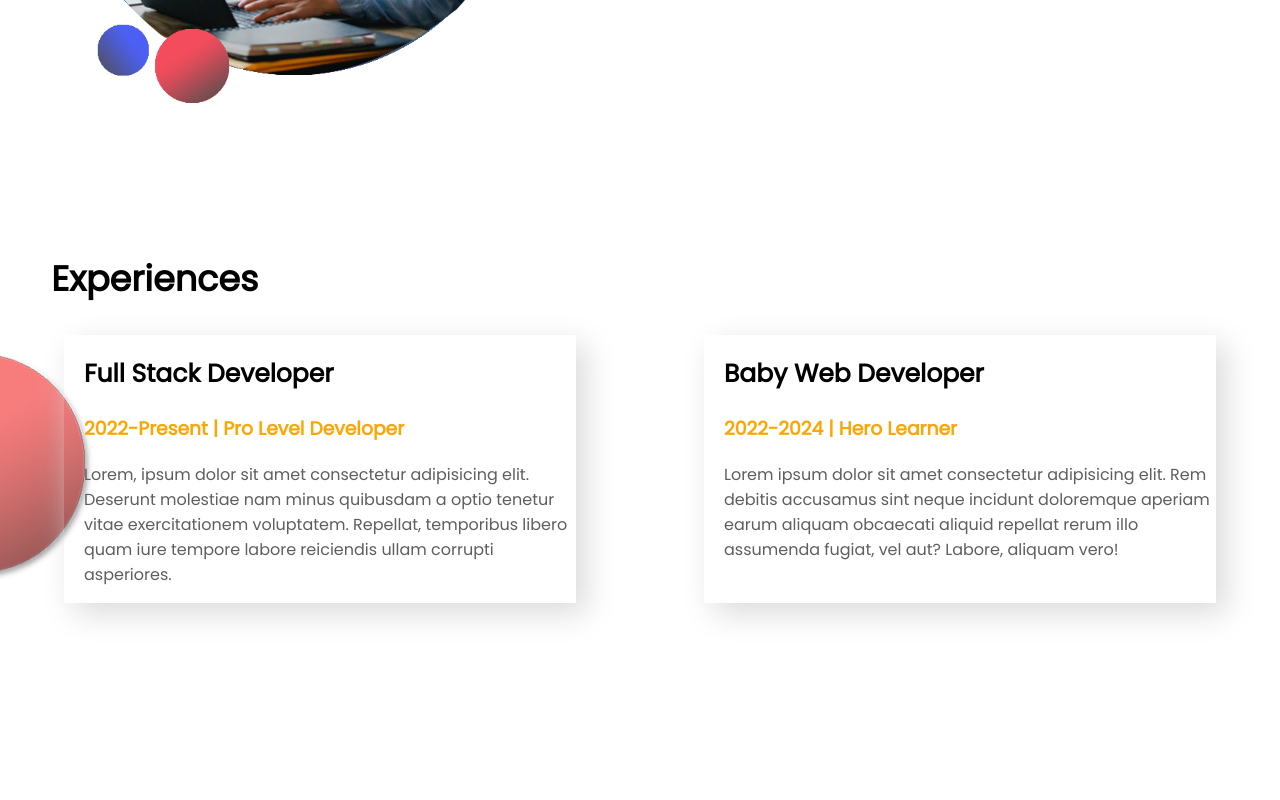
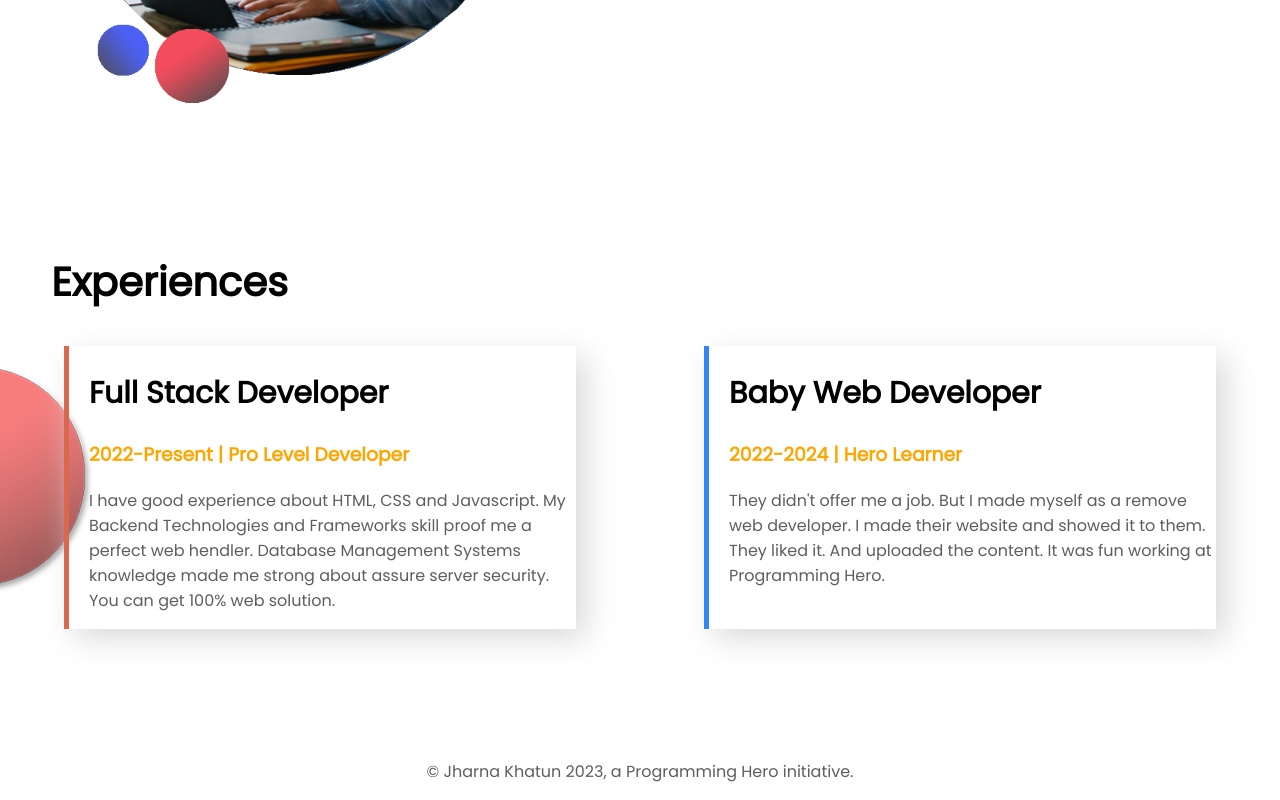
Before and after one commit to Jharna203/developer-portfolio, a plain HTML site: page index.html in a window 1280 px wide. Shown: the part 1023-1823 px from the top of the page. Before the commit the page ends 1756 px from the top, so only its background shows below. Drawn offline with Linux system fonts and the light colour scheme.

Commit message:
experience

```diff
--- a/index.html
+++ b/index.html
@@ -17,7 +17,7 @@
     <section class="top-banner flexible-container">
         <div id="space-margin" class="half-width">
 
-            <h1>Welcome To</h1>
+            <h1 class="fontsize">Welcome To</h1>
             <h1 class="fontsize"><span class="orange-color"> Jharna Khatun </span>World!</h1>
             <h3>I'm a Junior Web Developer</h3>
             <p> I polish my skills and deliver my creations most ultimately and amazingly. I love what I do and I do
@@ -42,25 +42,26 @@
         </div>
     </section>
     <section class="experience-area">
-        <h1 id="experience-head">Experiences</h1>
+        <h1 class="fontsize" id="experience-head">Experiences</h1>
         <div class="flexible-container">
-            <div class="experiance-item">
+            <div id="full-stake-dev" class="experiance-item">
                 <h2>Full Stack Developer</h2>
                 <h3 class="orange-color">2022-Present | Pro Level Developer</h3>
-                <p>Lorem, ipsum dolor sit amet consectetur adipisicing elit. Deserunt molestiae nam minus quibusdam a
-                    optio
-                    tenetur vitae exercitationem voluptatem. Repellat, temporibus libero quam iure tempore labore
-                    reiciendis
-                    ullam corrupti asperiores.</p>
+                <p>I have good experience about HTML, CSS and Javascript. My Backend Technologies and Frameworks skill
+                    proof me a perfect web hendler. Database Management Systems knowledge made me strong about assure
+                    server security. You can get 100% web solution.</p>
             </div>
-            <div class="experiance-item">
+            <div id="baby-stake-dev" class="experiance-item">
                 <h2>Baby Web Developer</h2>
                 <h3 class="orange-color">2022-2024 | Hero Learner</h3>
-                <p>Lorem ipsum dolor sit amet consectetur adipisicing elit. Rem debitis accusamus sint neque incidunt
-                    doloremque aperiam earum aliquam obcaecati aliquid repellat rerum illo assumenda fugiat, vel aut?
-                    Labore, aliquam vero!</p>
+                <p>They didn't offer me a job. But I made myself as a remove web developer. I made their website and
+                    showed it to them. They liked it. And uploaded the content. It was fun working at Programming Hero.
+                </p>
             </div>
         </div>
+    </section>
+    <section>
+        <p style="text-align: center;">© Jharna Khatun 2023, a Programming Hero initiative.</p>
     </section>
 </body>
 
--- a/style.css
+++ b/style.css
@@ -7,12 +7,8 @@ P {
     color: rgb(95, 93, 93);
 }
 
-h1 {
-    font-size: 35px;
-}
-
 h2 {
-    font-size: 25px;
+    font-size: 30px;
 }
 
 .orange-color {
@@ -69,6 +65,15 @@ h2 {
     margin-left: 5%;
     margin-right: 5%;
     padding-left: 20px;
+
+}
+
+#full-stake-dev {
+    border-left: 5px solid rgb(219, 104, 76);
+}
+
+#baby-stake-dev {
+    border-left: 5px solid rgb(50, 134, 243);
 }
 
 .experience-area {
```
